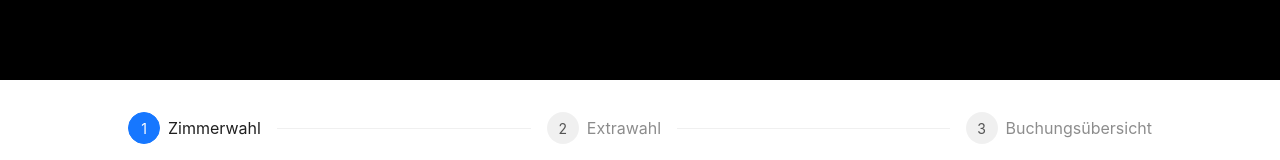
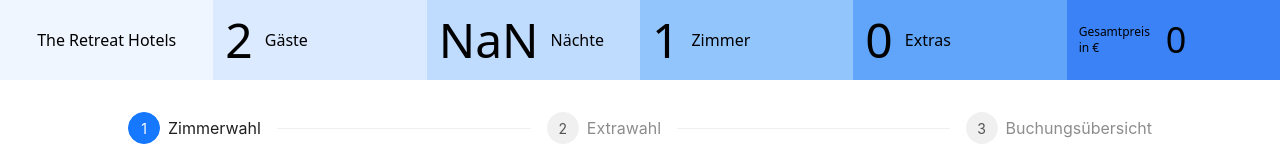
Before and after one commit to Masterarbeit-2023/frontend, a React (Create React App) app: page /hotel/1/1/1/1/1/1 in a window 1280 px wide. Shown: the top 160 px of the page. Built offline with nearby package versions, Linux system fonts and the light colour scheme; no server answers.

Commit message:
create bookingOverviewHeader

```diff
--- /dev/null
+++ b/src/components/booking/BookingOverviewHeader.tsx
@@ -0,0 +1,74 @@
+import BookingRoom from "../../models/BookingRoom";
+import Extra from "../../models/Extra";
+import {useParams} from "react-router-dom";
+import dayjs from "dayjs";
+
+interface BookingOverviewHeaderProps {
+
+    guests: number;
+    roomsNumber: number;
+    selectedRooms: BookingRoom[];
+    extras: Extra[];
+
+}
+
+const BookingOverviewHeader = (props: BookingOverviewHeaderProps) => {
+
+    const paramStartDate = useParams()["startDate"];
+    const paramEndDate = useParams()["endDate"];
+
+    const startDate = dayjs(paramStartDate, 'YYYY-MM-DD');
+    const endDate = dayjs(paramEndDate, 'YYYY-MM-DD');
+    const amountOfNights = endDate.diff(startDate, 'day')
+
+    let price = 0;
+    props.selectedRooms.forEach((room) =>
+        price += room.rate.price
+    );
+    props.extras.forEach((extra) =>
+        price += extra.price
+    );
+
+    let guestText = "Gast";
+    if (props.guests > 1) {
+        guestText = "Gäste";
+    }
+
+    let extraText = "Extras";
+    if (props.extras.length === 1) {
+        extraText = "Extra";
+    }
+    let nightText = "Nächte";
+    if (amountOfNights === 1) {
+        nightText = "Nacht";
+    }
+    return (
+        <div className={"fixed bg-black w-full h-20 z-20 flex"}>
+            <div className={"bg-blue-50 w-1/6 flex items-center"}>
+                <p className={"mx-auto"}>The Retreat Hotels</p>
+            </div>
+            <div className={"bg-blue-100 w-1/6 p-3 flex items-center"}>
+                <h1 className={"text-5xl"}>{props.guests}</h1>
+                <p className={"pl-3"}>{guestText}</p>
+            </div>
+            <div className={"bg-blue-200 w-1/6 p-3 flex items-center"}>
+                <h1 className={"text-5xl"}>{amountOfNights}</h1>
+                <p className={"pl-3"}>{nightText}</p>
+            </div>
+            <div className={"bg-blue-300 w-1/6 p-3 flex items-center"}>
+                <h1 className={"text-5xl"}>{props.roomsNumber}</h1>
+                <p className={"pl-3"}>Zimmer</p>
+            </div>
+            <div className={"bg-blue-400 w-1/6 p-3 flex items-center"}>
+                <h1 className={"text-5xl"}>{props.extras.length}</h1>
+                <p className={"pl-3"}>{extraText}</p>
+            </div>
+            <div className={"bg-blue-500 w-1/6 p-3 flex items-center"}>
+                <h1 className={"w-1/3 text-xs"}>Gesamtpreis in €</h1>
+                <p className={"pl-6 text-4xl"}>{price}</p>
+            </div>
+        </div>
+    );
+}
+
+export default BookingOverviewHeader;
--- a/src/pages/BookingPage.tsx
+++ b/src/pages/BookingPage.tsx
@@ -1,4 +1,4 @@
-import {useState} from "react";
+import {useEffect, useState} from "react";
 import {Button, Steps} from "antd";
 import HotelSelection from "../components/booking/hotel/HotelSelection";
 import Container from "../components/Container";
@@ -8,18 +8,37 @@ import Room from "../models/Room";
 import Rate from "../models/Rate";
 import ExtraSelection from "../components/booking/extra/ExtraSelection";
 import Extra from "../models/Extra";
+import BookingOverview from "../components/booking/BookingOverview";
+import BookingOverviewHeader from "../components/booking/BookingOverviewHeader";
 
 const BookingPage = () => {
-
-    const paramRooms = useParams()["rooms"];
+        const paramRooms = useParams()["rooms"];
     let paramRoomsNumber = 0;
     if (paramRooms != undefined) {
         paramRoomsNumber = +paramRooms;
     }
 
+    const paramAdults = useParams()["adults"];
+    const paramChildren = useParams()["children"];
+
     const [current, setCurrent] = useState(0);
     const [bookingRooms, setBookingRooms] = useState<BookingRoom[]>(new Array(paramRoomsNumber).fill(new BookingRoom()));
     const [selectedExtra, setSelectedExtras] = useState<Extra[]>([]);
+    const [numberGuests, setNumberGuests] = useState(0);
+
+    useEffect(() => {
+        let paramGuestsNumber = 0;
+        if (paramAdults != undefined) {
+            paramGuestsNumber += parseInt(paramAdults);
+        }
+
+        if (paramChildren != undefined) {
+            paramGuestsNumber += parseInt(paramChildren);
+        }
+
+        setNumberGuests(paramGuestsNumber)
+
+    }, [paramChildren, paramRoomsNumber]);
 
     const handleRoomSelection = (newIndex: number, newRoom: Room, newRate: Rate) => {
         const nextRooms = bookingRooms.map((bookingRoom, index) => {
@@ -72,8 +91,7 @@ const BookingPage = () => {
 
     return (
         <div className="">
-            <div className={"fixed bg-black w-full h-20 z-20"}>
-            </div>
+            <BookingOverviewHeader  guests={numberGuests} roomsNumber={paramRoomsNumber} selectedRooms={bookingRooms} extras={selectedExtra}/>
             <Container>
 
                 <Steps className={"pt-20"} current={current} items={items}/>
@@ -82,6 +100,9 @@ const BookingPage = () => {
                 }
                 {
                     current === 1 && <ExtraSelection handleExtraSelection={handleExtraSelection}  selectedExtras={selectedExtra}/>
+                }
+                {
+                    current === 2 && <BookingOverview />
                 }
                 <div className={"mt-8 flex justify-between"}>
                     {current > 0 && (
```
